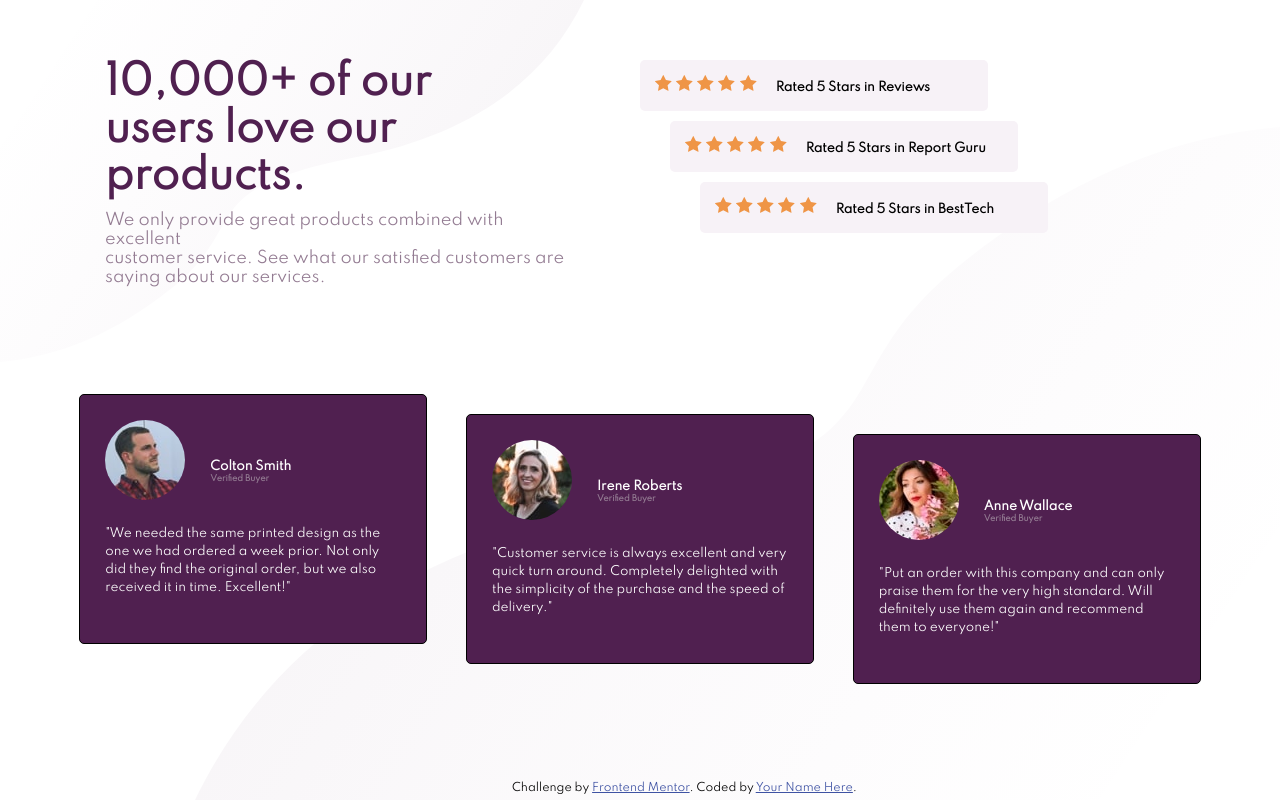
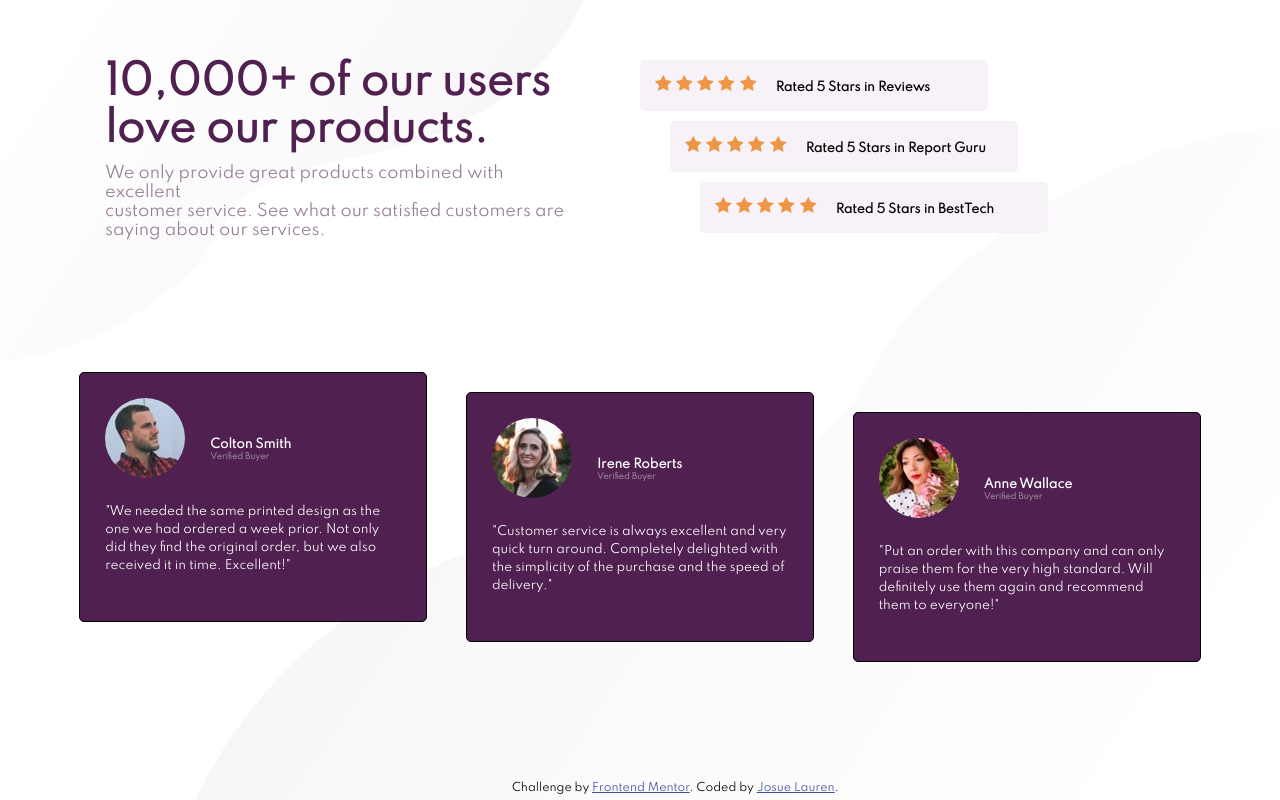
Before and after one commit to JosueLauren/social-proof-section-master, a plain HTML site: page index.html in a window 1280 px wide. Drawn offline with Linux system fonts and the light colour scheme; a web font is replaced by a local one.

Commit message:
Finalizado a parte mobile e o projeto

```diff
--- a/index.html
+++ b/index.html
@@ -13,7 +13,7 @@
   <body>
     <main class="principal">
       <section class="titulo">
-        <h1>10,000+ of our <br> users love our <br> products.</h1>
+        <h1>10,000+ of our users love our products.</h1>
         <p>We only provide great products combined with excellent <br> customer service.
           See what our satisfied customers are saying about our services.</p>
       </section>
@@ -84,7 +84,7 @@
       <div class="attribution">
         Challenge by
         <a href="https://www.frontendmentor.io?ref=challenge" target="_blank">Frontend Mentor</a>.
-        Coded by <a href="#">Your Name Here</a>.
+        Coded by <a href="#">Josue Lauren</a>.
       </div>
     </main>
   </body>
```
